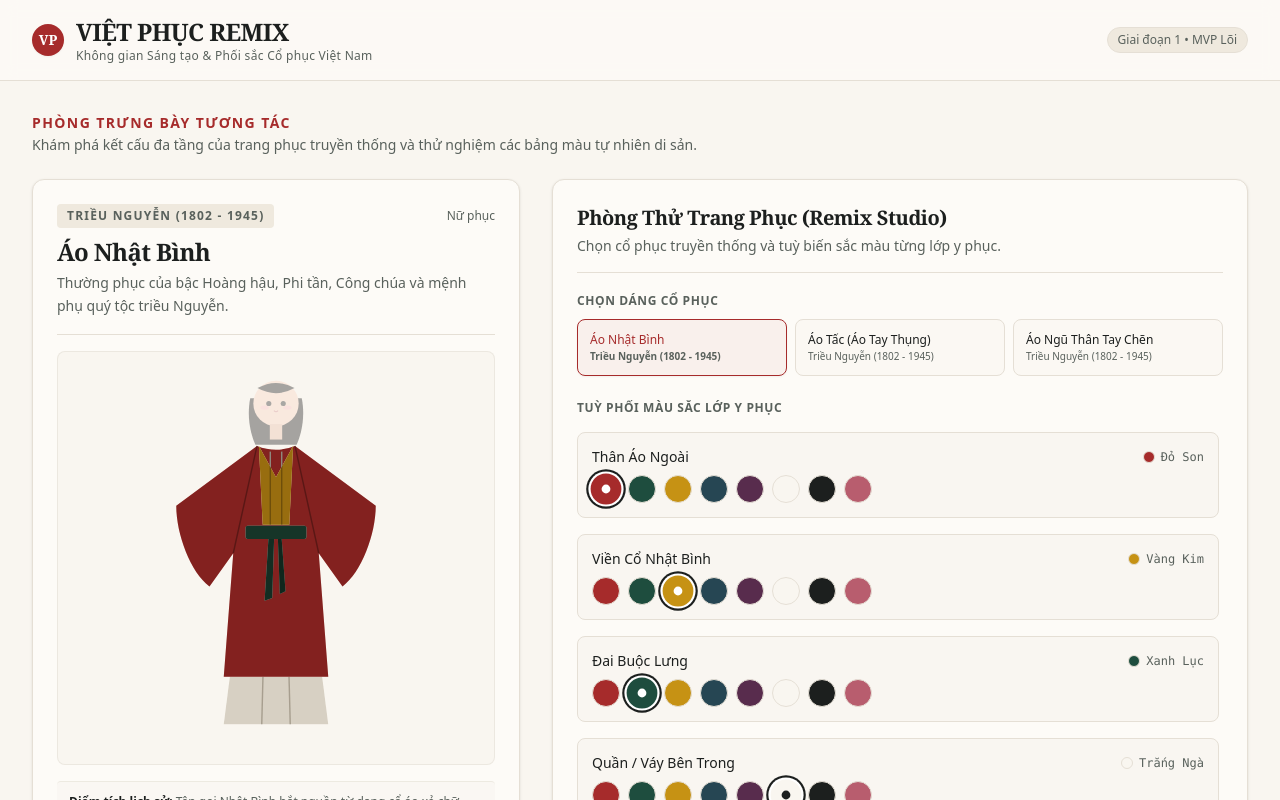
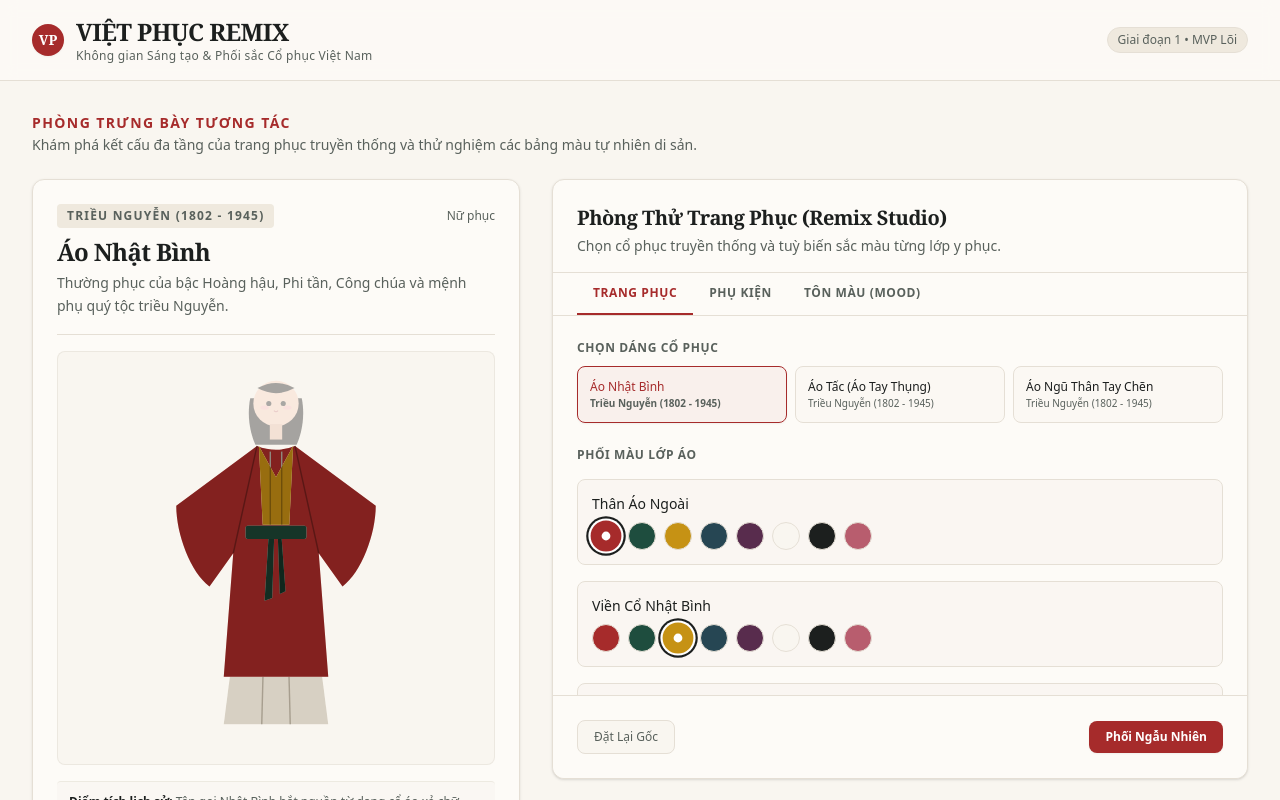
Before and after one commit to nguyentandung2886/Audition_Viet_Phuc_Remix, a Next.js app: page / in a window 1280 px wide. Shown: the top 800 px of the page. Built offline with nearby package versions, Linux system fonts and the light colour scheme.

Commit message:
feat: add tab UI for outfit, accessories, and mood

```diff
--- a/src/components/RemixControls.tsx
+++ b/src/components/RemixControls.tsx
@@ -1,11 +1,16 @@
 'use client';
 
-import React from 'react';
+import React, { useState } from 'react';
 import { useOutfitStore } from '../store/useOutfitStore';
 import { ColorPicker } from './ColorPicker';
 import { TRADITIONAL_PALETTE } from '../data/outfits';
+import { MOOD_LIST } from '../data/moods';
+
+type Tab = 'TRANG_PHUC' | 'PHU_KIEN' | 'MOOD';
 
 export function RemixControls() {
+  const [activeTab, setActiveTab] = useState<Tab>('TRANG_PHUC');
+
   const {
     outfits,
     currentOutfitId,
@@ -14,6 +19,10 @@ export function RemixControls() {
     resetColors,
     getCurrentOutfit,
     getLayerColor,
+    hiddenLayers,
+    toggleLayer,
+    currentMood,
+    setMood
   } = useOutfitStore();
 
   const activeOutfit = getCurrentOutfit();
@@ -21,15 +30,32 @@ export function RemixControls() {
   const handleRandomize = () => {
     if (!activeOutfit) return;
     activeOutfit.layers.forEach((layer) => {
+      if (!hiddenLayers.includes(layer.id)) {
         const randomIndex = Math.floor(Math.random() * TRADITIONAL_PALETTE.length);
         setLayerColor(layer.id, TRADITIONAL_PALETTE[randomIndex].hex);
+      }
+    });
+  };
+
+  const applyMood = (moodId: string) => {
+    setMood(moodId);
+    const mood = MOOD_LIST.find(m => m.id === moodId);
+    if (!mood) return;
+
+    // Apply palette to all visible layers cyclically
+    let colorIndex = 0;
+    activeOutfit.layers.forEach((layer) => {
+      if (!hiddenLayers.includes(layer.id)) {
+        setLayerColor(layer.id, mood.palette[colorIndex % mood.palette.length]);
+        colorIndex++;
+      }
     });
   };
 
   return (
-    <div className="bg-ivory-light border border-border-editorial rounded-xl p-6 shadow-sm flex flex-col h-full">
+    <div className="bg-ivory-light border border-border-editorial rounded-xl shadow-sm flex flex-col h-[600px]">
       {/* Studio Header */}
-      <div className="border-b border-border-editorial pb-4 mb-5">
+      <div className="border-b border-border-editorial p-6 pb-4">
         <h3 className="text-xl font-serif font-bold text-charcoal tracking-tight">
           Phòng Thử Trang Phục (Remix Studio)
         </h3>
@@ -38,7 +64,32 @@ export function RemixControls() {
         </p>
       </div>
 
-      {/* Outfit Selector */}
+      {/* Tabs */}
+      <div className="flex border-b border-border-editorial px-6">
+        {[
+          { id: 'TRANG_PHUC', label: 'Trang Phục' },
+          { id: 'PHU_KIEN', label: 'Phụ Kiện' },
+          { id: 'MOOD', label: 'Tôn Màu (Mood)' }
+        ].map(tab => (
+          <button
+            key={tab.id}
+            onClick={() => setActiveTab(tab.id as Tab)}
+            className={`py-3 px-4 text-xs font-semibold uppercase tracking-wider transition-colors border-b-2 ${
+              activeTab === tab.id
+                ? 'border-son-red text-son-red'
+                : 'border-transparent text-charcoal-muted hover:text-charcoal'
+            }`}
+          >
+            {tab.label}
+          </button>
+        ))}
+      </div>
+
+      <div className="flex-1 overflow-y-auto p-6 space-y-6">
+
+        {/* TAB 1: TRANG PHỤC */}
+        {activeTab === 'TRANG_PHUC' && (
+          <>
             <div className="mb-6">
               <label className="block text-xs uppercase tracking-wider font-semibold text-charcoal-muted mb-2.5">
                 Chọn Dáng Cổ Phục
@@ -50,7 +101,6 @@ export function RemixControls() {
                     <button
                       key={outfit.id}
                       type="button"
-                data-testid={`select-outfit-${outfit.id}`}
                       onClick={() => selectOutfit(outfit.id)}
                       className={`text-left p-3 rounded-lg border transition-all text-xs ${
                         isCurrent
@@ -68,36 +118,17 @@ export function RemixControls() {
               </div>
             </div>
 
-      {/* Layer Customization List */}
-      <div className="flex-1 overflow-y-auto space-y-4 pr-1">
+            <div className="space-y-4">
               <label className="block text-xs uppercase tracking-wider font-semibold text-charcoal-muted">
-          Tuỳ Phối Màu Sắc Lớp Y Phục
+                Phối Màu Lớp Áo
               </label>
-
-        {activeOutfit.layers.map((layer) => {
+              {activeOutfit.layers.filter(l => !l.isOptional).map((layer) => {
                 const currentColor = getLayerColor(layer.id);
-          const colorMeta = TRADITIONAL_PALETTE.find(
-            (c) => c.hex.toLowerCase() === currentColor.toLowerCase()
-          );
-
                 return (
-            <div
-              key={layer.id}
-              className="p-3.5 bg-ivory/80 border border-border-editorial rounded-lg"
-            >
-              <div className="flex items-center justify-between">
-                <span className="text-sm font-medium text-charcoal">
-                  {layer.name}
-                </span>
-                <span className="text-xs text-charcoal-muted flex items-center gap-1.5 font-mono">
-                  <span
-                    className="w-3 h-3 rounded-full border border-border-editorial inline-block"
-                    style={{ backgroundColor: currentColor }}
-                  />
-                  {colorMeta ? colorMeta.name : currentColor}
-                </span>
+                  <div key={layer.id} className="p-3.5 bg-ivory/80 border border-border-editorial rounded-lg">
+                    <div className="flex items-center justify-between mb-2">
+                      <span className="text-sm font-medium text-charcoal">{layer.name}</span>
                     </div>
-
                     <ColorPicker
                       layerId={layer.id}
                       currentColor={currentColor}
@@ -107,16 +138,87 @@ export function RemixControls() {
                 );
               })}
             </div>
+          </>
+        )}
+
+        {/* TAB 2: PHỤ KIỆN */}
+        {activeTab === 'PHU_KIEN' && (
+          <div className="space-y-4">
+            <label className="block text-xs uppercase tracking-wider font-semibold text-charcoal-muted">
+              Quản Lý Phụ Kiện
+            </label>
+            {activeOutfit.layers.filter(l => l.isOptional).map((layer) => {
+              const currentColor = getLayerColor(layer.id);
+              const isHidden = hiddenLayers.includes(layer.id);
+              return (
+                <div key={layer.id} className={`p-3.5 border border-border-editorial rounded-lg transition-colors ${isHidden ? 'bg-ivory/40 opacity-75' : 'bg-ivory/80'}`}>
+                  <div className="flex items-center justify-between mb-3">
+                    <span className="text-sm font-medium text-charcoal">{layer.name}</span>
+                    <button
+                      onClick={() => toggleLayer(layer.id)}
+                      className={`text-xs px-3 py-1 rounded-full font-medium transition-colors ${isHidden ? 'bg-charcoal-muted/20 text-charcoal-muted' : 'bg-son-red/10 text-son-red'}`}
+                    >
+                      {isHidden ? 'Đang Ẩn' : 'Đang Hiện'}
+                    </button>
+                  </div>
+                  {!isHidden && (
+                    <ColorPicker
+                      layerId={layer.id}
+                      currentColor={currentColor}
+                      onSelectColor={(hex) => setLayerColor(layer.id, hex)}
+                    />
+                  )}
+                </div>
+              );
+            })}
+            {activeOutfit.layers.filter(l => l.isOptional).length === 0 && (
+              <p className="text-sm text-charcoal-muted text-center py-8">Trang phục này không có phụ kiện đi kèm.</p>
+            )}
+          </div>
+        )}
+
+        {/* TAB 3: MOOD */}
+        {activeTab === 'MOOD' && (
+          <div className="space-y-4">
+            <label className="block text-xs uppercase tracking-wider font-semibold text-charcoal-muted">
+              Lựa Chọn Bảng Màu (Preset)
+            </label>
+            <div className="grid grid-cols-1 gap-3">
+              {MOOD_LIST.map((mood) => {
+                const isCurrent = currentMood === mood.id;
+                return (
+                  <button
+                    key={mood.id}
+                    onClick={() => applyMood(mood.id)}
+                    className={`text-left p-4 border rounded-xl transition-all ${isCurrent ? 'border-son-red bg-son-red/5' : 'border-border-editorial hover:border-charcoal-muted/50'}`}
+                  >
+                    <div className="flex justify-between items-center mb-2">
+                      <span className={`font-serif font-bold text-lg ${isCurrent ? 'text-son-red' : 'text-charcoal'}`}>{mood.name}</span>
+                      <div className="flex gap-1">
+                        {mood.palette.map(color => (
+                          <span key={color} className="w-4 h-4 rounded-full border border-border-editorial" style={{ backgroundColor: color }} />
+                        ))}
+                      </div>
+                    </div>
+                    <p className="text-xs text-charcoal-muted">{mood.description}</p>
+                  </button>
+                );
+              })}
+            </div>
+          </div>
+        )}
+
+      </div>
 
       {/* Action Toolbar */}
-      <div className="mt-6 pt-4 border-t border-border-editorial flex items-center justify-between gap-3">
+      <div className="p-6 border-t border-border-editorial flex items-center justify-between gap-3 bg-ivory-light rounded-b-xl">
         <button
           type="button"
           data-testid="reset-colors-btn"
-          onClick={() => resetColors()}
+          onClick={() => { resetColors(); setMood(null); }}
           className="px-4 py-2 text-xs font-medium text-charcoal-muted hover:text-charcoal border border-border-editorial rounded-lg bg-ivory hover:bg-ivory-dark transition-colors"
         >
-          Đặt Lại Màu Gốc
+          Đặt Lại Gốc
         </button>
 
         <button
@@ -124,7 +226,7 @@ export function RemixControls() {
           onClick={handleRandomize}
           className="px-4 py-2 text-xs font-semibold text-white bg-son-red hover:bg-son-red-hover rounded-lg transition-colors shadow-xs"
         >
-          Phối Màu Ngẫu Nhiên
+          Phối Ngẫu Nhiên
         </button>
       </div>
     </div>
```
Lines whose indentation alone changed are shown as unchanged.
